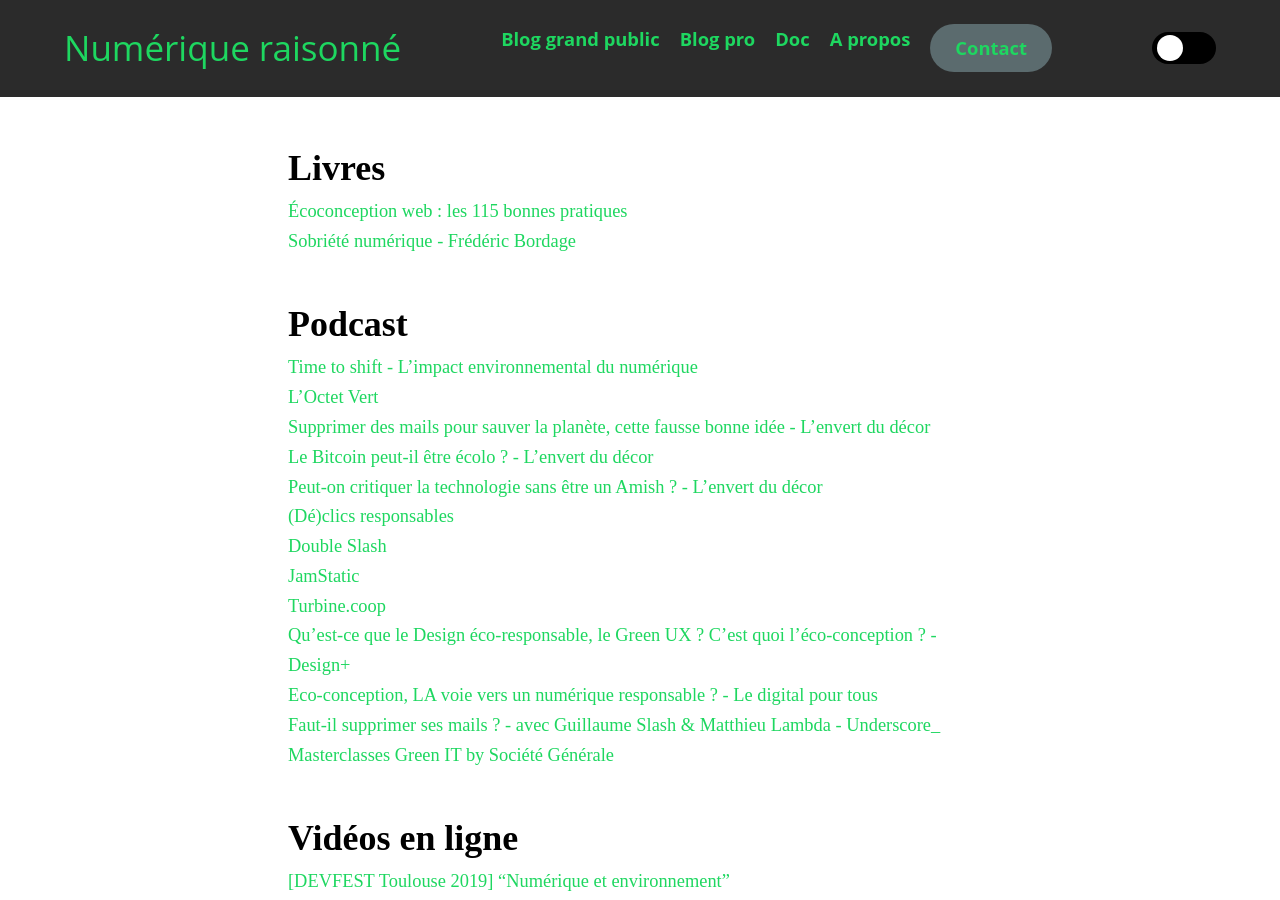
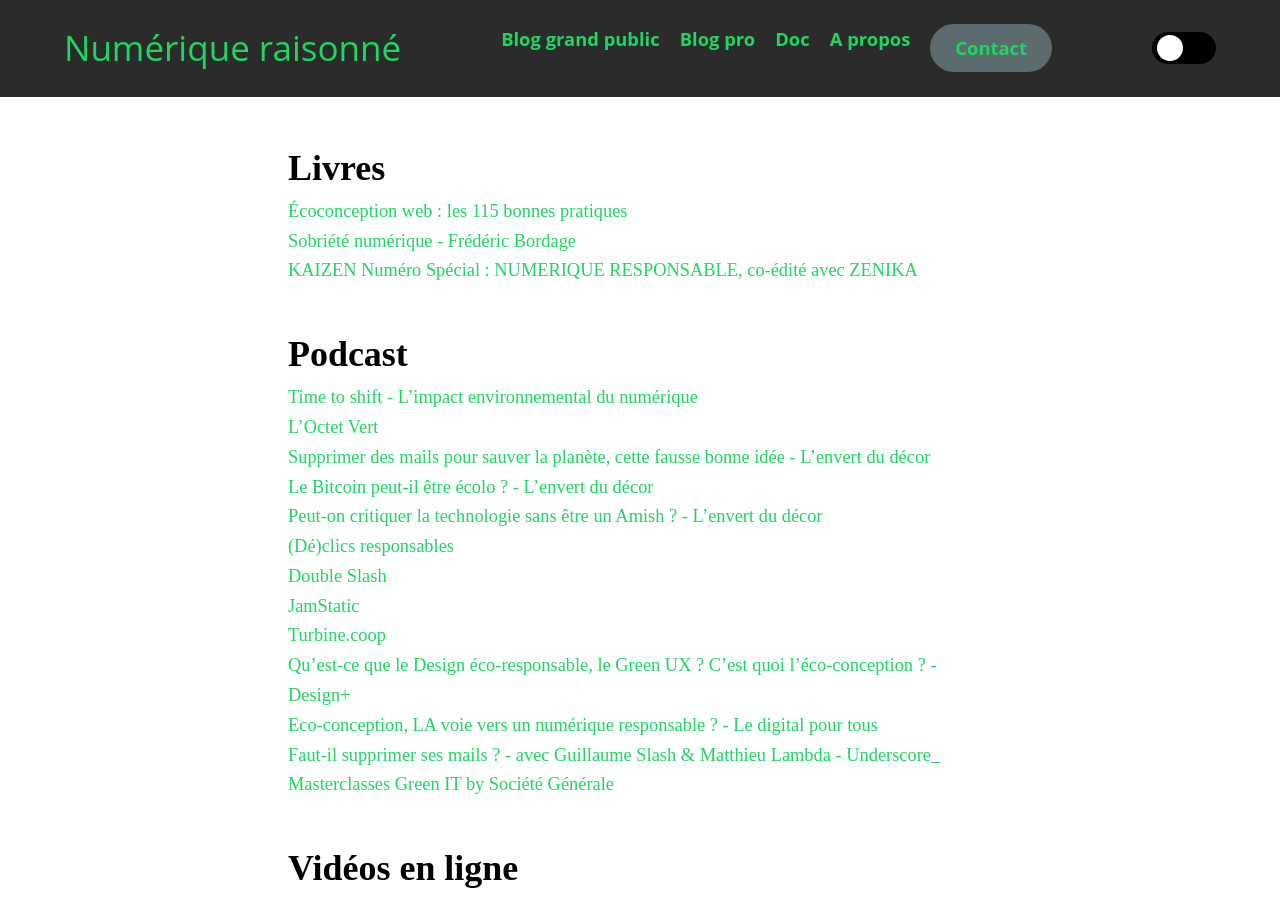
Before and after one commit to Slandais/slandais.github.io, a Jekyll site: the page built from _pages/liens-numerique-responsable.md, in a window 1280 px wide and 900 px high, scrolled down 1274 px. Built offline with Jekyll 4.4.1, drawn with Linux system fonts in a browser that asks for light colours.

Commit message:
Update liens-numerique-responsable.md

```diff
--- a/_pages/liens-numerique-responsable.md
+++ b/_pages/liens-numerique-responsable.md
@@ -42,6 +42,7 @@ permalink: /liens-numerique-responsable/
 
 * [Écoconception web : les 115 bonnes pratiques](https://www.eyrolles.com/Informatique/Livre/ecoconception-web-les-115-bonnes-pratiques-9782212678062/)
 * [Sobriété numérique - Frédéric Bordage](https://www.eyrolles.com/Informatique/Livre/sobriete-numerique-9782283032152/)
+* [KAIZEN Numéro Spécial : NUMERIQUE RESPONSABLE, co-édité avec ZENIKA](https://boutique.kaizen-magazine.com/hors-series/645-numero-special-numerique-responsable.html)
 
 ## Podcast
 
```
